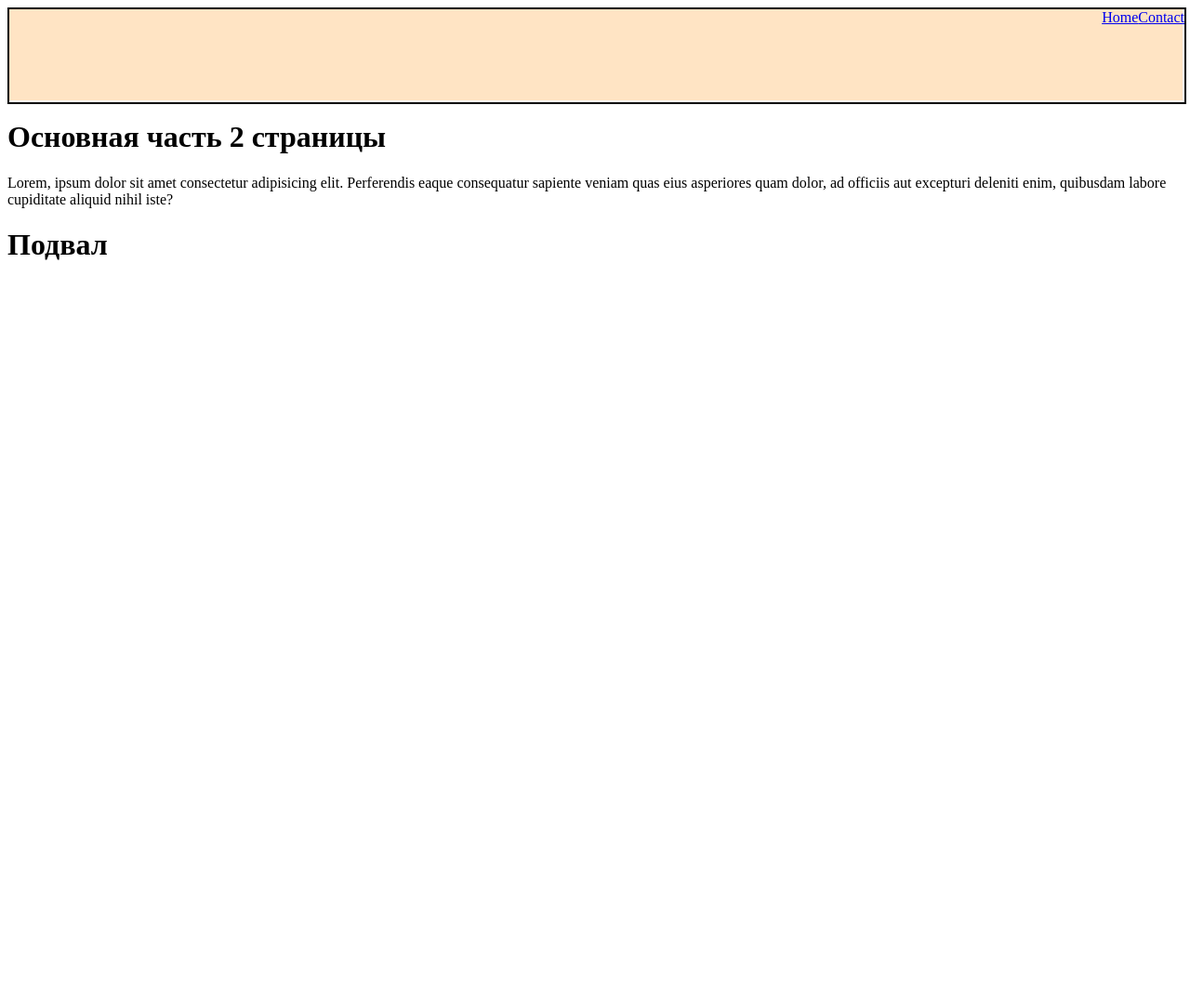
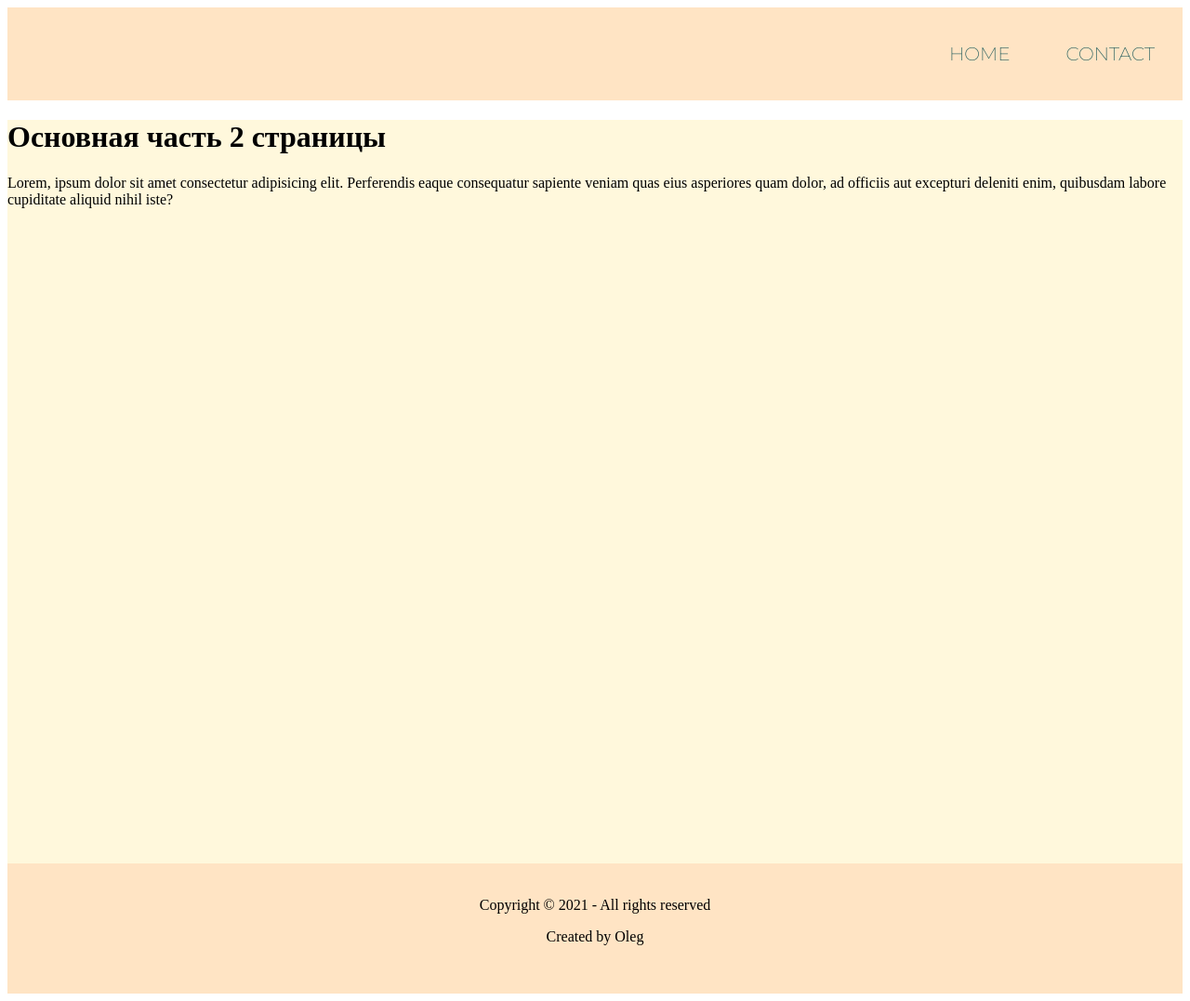
Before and after one commit to Vasker35/My_web, a Flask app: page /contact in a window 1280 px wide. Shown: the whole page at 93% size. Before the commit the page ends 280 px from the top, so only its background shows below. Run offline with Flask 2, Linux system fonts and the light colour scheme.

Commit message:
modified project

```diff
--- a/static/style.css
+++ b/static/style.css
@@ -1,3 +1,5 @@
+@import url('https://fonts.googleapis.com/css2?family=Montserrat:ital,wght@0,200;1,100&display=swap');
+
 /* header */
 header {
     background-color:bisque;
@@ -6,10 +8,42 @@ header {
 
 }
 .menu {
-    border: 2px solid black;
+    /* border: 2px solid black; */
     position:absolute;
     height: 100%;
     width: 100%;
     display:flex;
-    justify-content: end;
+    justify-content: flex-end;
+    align-items: center;
+
 }
+.menu a {
+    font-family: 'Montserrat', 'Arial', sans-serif;
+    color:rgb(33, 92, 92);
+    text-decoration:none;
+    font-size: 20px;
+    margin: 0px 30px;
+    text-transform: uppercase;
+}
+
+/* main */
+.main {
+    background-color: cornsilk;
+    height: 800px;
+}
+._content {
+    position: relative;
+    display: flex;
+    justify-content: center;
+    align-items: center;
+    height: 80%;
+
+}
+
+/* footer */
+footer {
+    background-color:bisque;
+    height: 100px;
+    text-align: center;
+    padding: 20px 0;
+}
--- a/templates/base.html
+++ b/templates/base.html
@@ -16,12 +16,20 @@
     </header>
 
     <!-- Основная часть разная у каждой страницы -->
-    {% block main %}
+    <div class="main">
+        {% block main %}
 
-    {% endblock %}
+        {% endblock %}
+    </div>
+
 
     <footer>
-        <h1>Подвал</h1>
+       <p>
+           Copyright &copy; 2021 - All rights reserved
+       </p>
+       <p>
+           Created by Oleg
+       </p>
     </footer>
 </body>
 </html>
```
Also changed, not shown: templates/index.html (+4 -4 lines).
